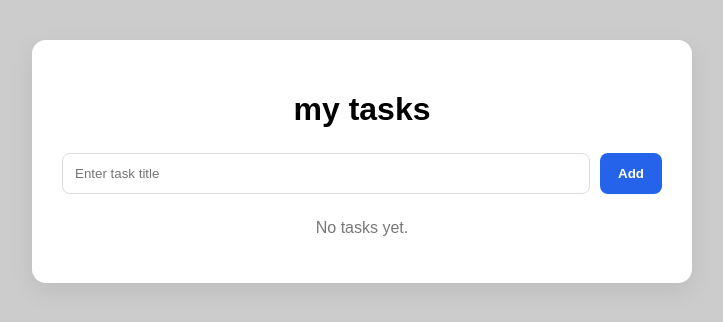
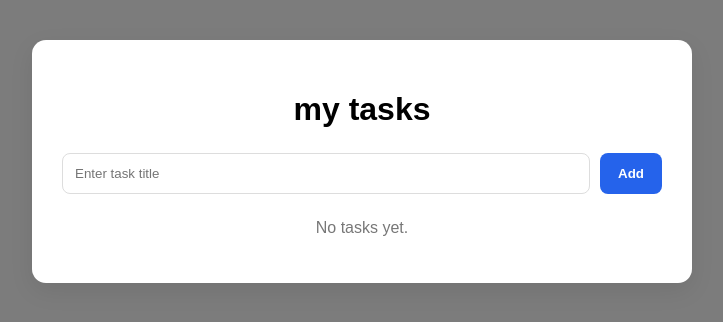
Before and after one commit to alaa03omari/django-crud-app, a Django app: page / in a window 1280 px wide. Shown: the top 322 px of the page, without its empty margins (278-1001 px from the left). Run offline with Django 5.2, Linux system fonts and the light colour scheme; data that the repository does not hold is empty.

Commit message:
change bg color again

```diff
--- a/tasks/templates/home.html
+++ b/tasks/templates/home.html
@@ -5,7 +5,7 @@
         <style>
         body {
             font-family: Arial, sans-serif;
-            background: #ccc;
+            background: #7c7c7c;
             margin: 0;
             padding: 40px;
         }
```
